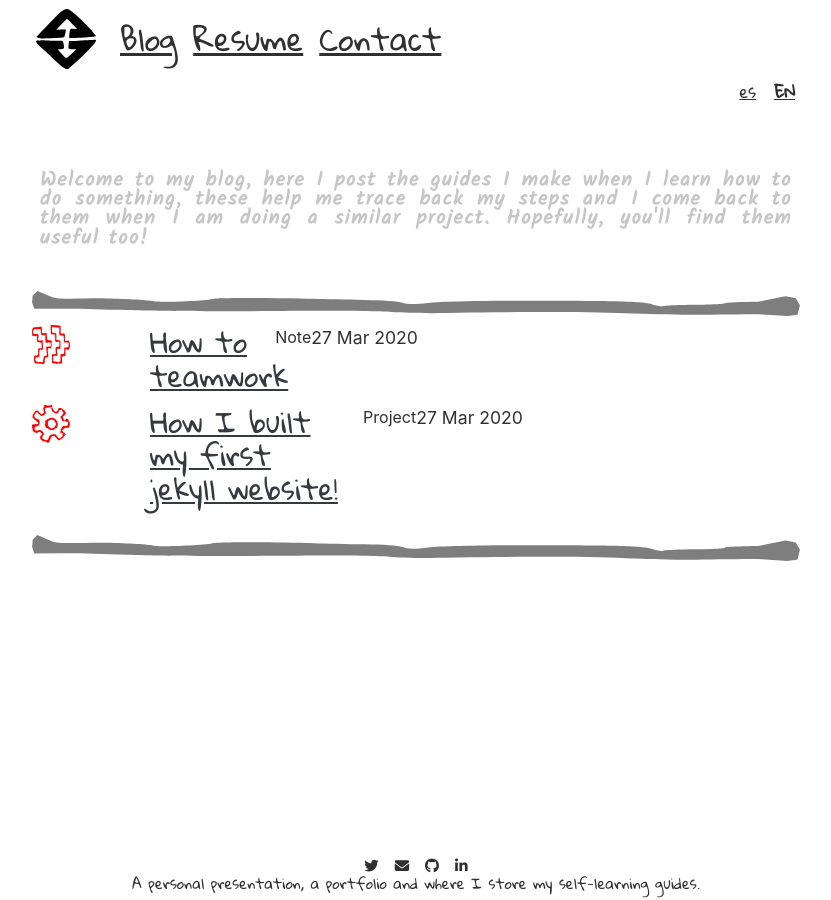
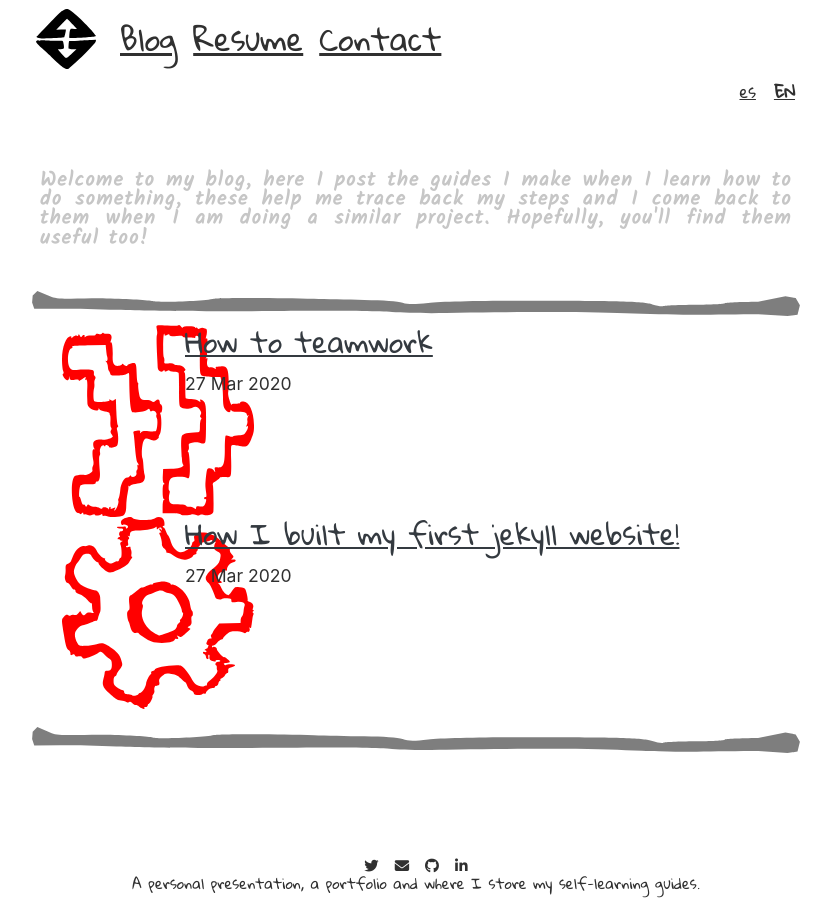
Before and after one commit to adrian-robles/adrian-robles.github.io, a Jekyll site: the page built from pages/blog.html, in a window 1280 px wide. Shown: the whole page, without its empty margins (224-1055 px from the left). Built offline with Jekyll 4.4.1, drawn with Linux system fonts in a browser that asks for light colours; nearby versions of some CDN libraries.

Commit message:
New grid for featBox

```diff
--- a/_includes/featuredbox.html
+++ b/_includes/featuredbox.html
@@ -1,32 +1,25 @@
-<div class="col-md-12 mb2">
+<div class="container-fluid">
   <div class="row">
-    <!-- icon -->
-    <div class="col-md-2">
+    <div class="col-2">
       <img class="featured-box-img-cover" src="{% if post.image contains ":/" %}{{ post.image }}
         {% else %}
         {{ site.baseurl }}/{{ post.image }}
         {% endif %}">
     </div>
-
-    <!-- row for title, date and cat -->
-    <div class="row">
-      <!-- title -->
-      <div class="col-md-4">
+    <div class="col-10">
       <h3 class="card-title">
         <a class="text-dark" href="{{ site.baseurl }}{{ post.url }}">
           {{ post.title }}
         </a>
       </h3>
       <h5 class="card-text">{{ post.excerpt | strip_html | truncatewords:25 }}</h5>
+      <div class="row">
+        <div class="col-6"><span class="post-date">{{ post.date | date_to_string }}</span>
+        </div>
+        <div class="col-6"></div>
+      </div>
     </div>
 
-      <!-- cat and date -->
-      <div>
-        <span class="post-cat">{{ post.categories }}</span>
-        <span class="post-date float-right">{{ post.date | date_to_string }}</span>
-        <div class="clearfix"></div>
-      </div>
-    </div>
   </div>
 </div>
 
--- a/_sass/main.scss
+++ b/_sass/main.scss
@@ -134,7 +134,7 @@ blockquote {
 
 /* featured posts */
 .featured-box-img-cover {
-  width: 3vw !important;
+  width: 10vw;
   height: auto;
 }
 
--- a/pages/blog.html
+++ b/pages/blog.html
@@ -14,7 +14,7 @@ ref: blog
 
 
 <section class="featured-posts">
-	<div class="row">
+	<div class="container-fluid">
 
 		{% assign posts=site.posts | where:"lang", page.lang %}
 
```
Lines whose indentation alone changed are shown as unchanged.
